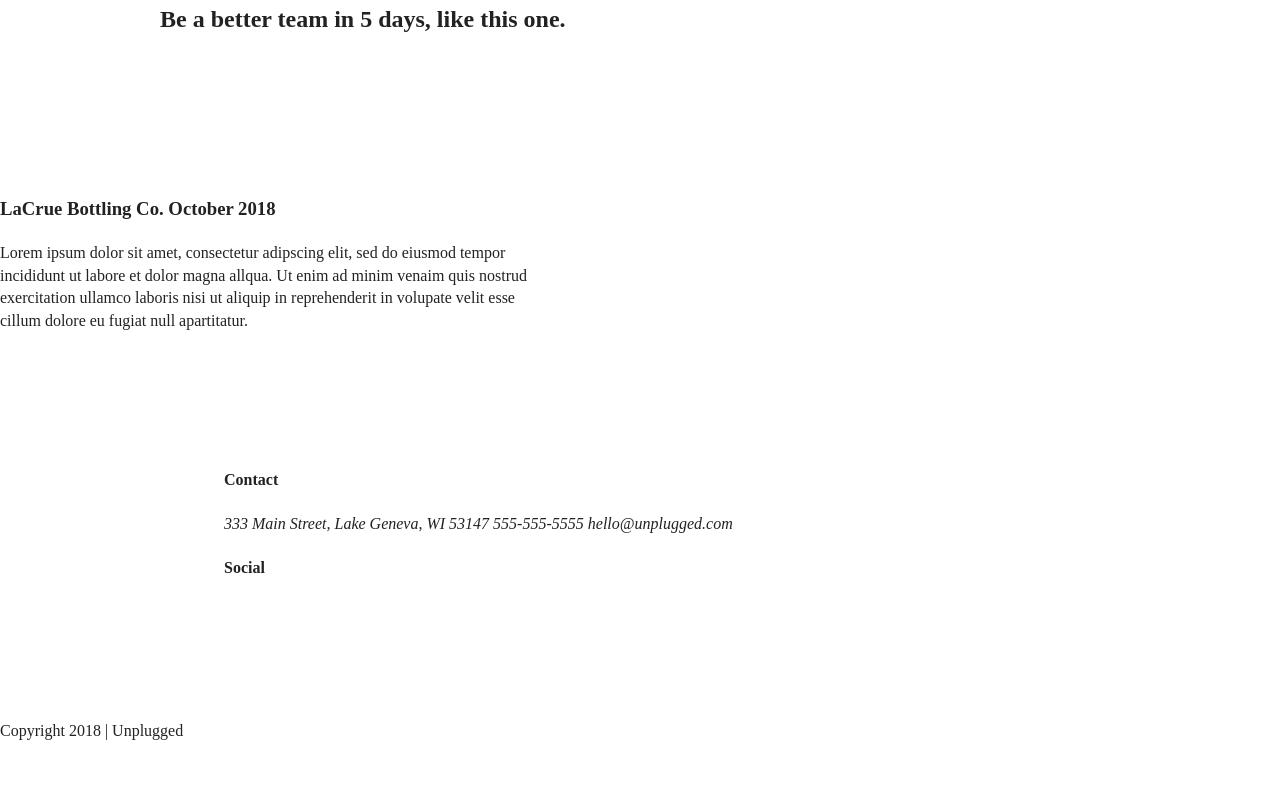
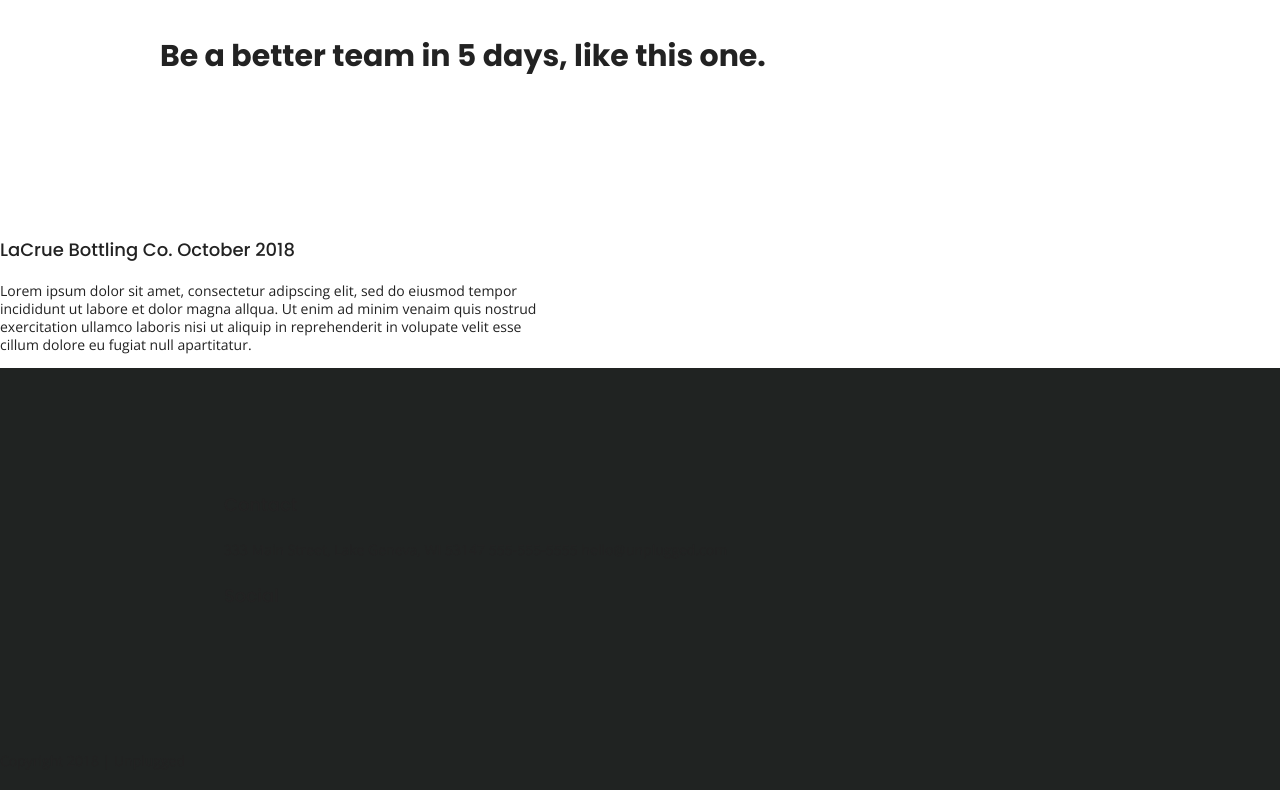
Before and after one commit to ariellazuri/coding-responsive-unplugged, a plain HTML site: page index.html in a window 1280 px wide. Shown: the part 1708-2498 px from the top of the page. Before the commit the page ends 2471 px from the top, so only its background shows below. Drawn offline with nearby package versions, Linux system fonts and the light colour scheme; a script that the page names is missing; files whose address does not match are found by name.

Commit message:
Added text styles

```diff
--- a/about/index.html
+++ b/about/index.html
@@ -1,5 +1,11 @@
 <!doctype html>
 <html class="no-js" lang="">
+
+  <!--- Google Fonts --->
+<link rel="preconnect" href="https://fonts.googleapis.com">
+<link rel="preconnect" href="https://fonts.gstatic.com" crossorigin>
+<link href="https://fonts.googleapis.com/css2?family=Open+Sans:wght@400;700&family=Poppins:wght@500;700&display=swap"
+    rel="stylesheet">
 
 <head>
     <meta charset="utf-8">
--- a/css/style.css
+++ b/css/style.css
@@ -83,6 +83,48 @@ textarea {
 /* ==========================================================================
    Author's custom styles
    ========================================================================== */
+/*General Styles */
+
+html {
+  font-size: 16px;
+}
+
+body {
+  font-size: 1em;
+  font-family: 'Open Sans', sans-serif;
+  text-align: left;
+}
+
+ul,
+ol {
+  list-style-type: none;
+}
+
+a {
+  color: #e2e3ed;
+  text-decoration: none;
+}
+
+h2 {
+  font-family: 'Poppins', sans-serif;
+  font-size: 1.875em;
+}
+
+h3,
+h4 {
+  font-family: 'Poppins', sans-serif;
+  font-size: 1.125em;
+  font-weight: 500;
+}
+
+p {
+  font-size: .875em;
+  line-height: 1.285;
+}
+
+address {
+  font-style: normal;
+}
 
 .content-wrapper {
   width: 90%;
@@ -96,6 +138,7 @@ footer {
   justify-content: center;
   align-items: center;
   flex-flow: row wrap;
+  background-color: #202322;
 }
 
 header {
@@ -103,17 +146,18 @@ header {
 }
 
 header .content-wrapper {
+  margin: 0;
   display: flex;
   justify-content: center;
   align-items: center;
   flex-flow: row wrap;
-  margin: 0;
 }
 
 .header-divider {
   width: 100%;
   height: 1px;
   margin: 10px 0 20px 0;
+  color: #3a3a3a;
 }
 
 header nav {
@@ -157,6 +201,7 @@ footer .social-icons p {
   display: flex;
   justify-content: center;
   align-items: center;
+  color: #527158;
 }
 
 footer .copyright {
@@ -354,6 +399,7 @@ aside {
    ========================================================================== */
 
 @media screen and (min-width: 768px) {
+
   /* Tablet styles here - General styles */
   .content-wrapper {
     max-width: 640px;
@@ -484,6 +530,7 @@ footer .copyright {
 }
 
 @media screen and (min-width: 1200px) {
+
   /* Desktop styles here */
   .content-wrapper {
     max-width: 960px;
@@ -532,8 +579,6 @@ aside .content-wrapper .form {
   .faq h2 {
     width: 100%;
   }
-
-
 }
 
 @media print,
--- a/index.html
+++ b/index.html
@@ -1,5 +1,11 @@
 <!doctype html>
 <html class="no-js" lang="">
+
+  <!--- Google Fonts --->
+<link rel="preconnect" href="https://fonts.googleapis.com">
+<link rel="preconnect" href="https://fonts.gstatic.com" crossorigin>
+<link href="https://fonts.googleapis.com/css2?family=Open+Sans:wght@400;700&family=Poppins:wght@500;700&display=swap"
+  rel="stylesheet">
 
 <head>
   <meta charset="utf-8">
@@ -55,11 +61,11 @@
           <p>Find out when we are holding our next retreat and how your company or team can sign up!</p>
         </div>
       </div> <!-- aside content wrapper ends-->
-        <div class="form">
-          <h3>Find out more!</h3>
-          <input type="text" name="name" value="name@email.com">
-          <input type="button" value="Download Itinerary">
-        </div>
+      <div class="form">
+        <h3>Find out more!</h3>
+        <input type="text" name="name" value="name@email.com">
+        <input type="button" value="Download Itinerary">
+      </div>
     </aside>
 
     <section class="features">
```
Also changed, not shown: faq/index.html (+14 -4 lines). Lines whose indentation alone changed are shown as unchanged.
